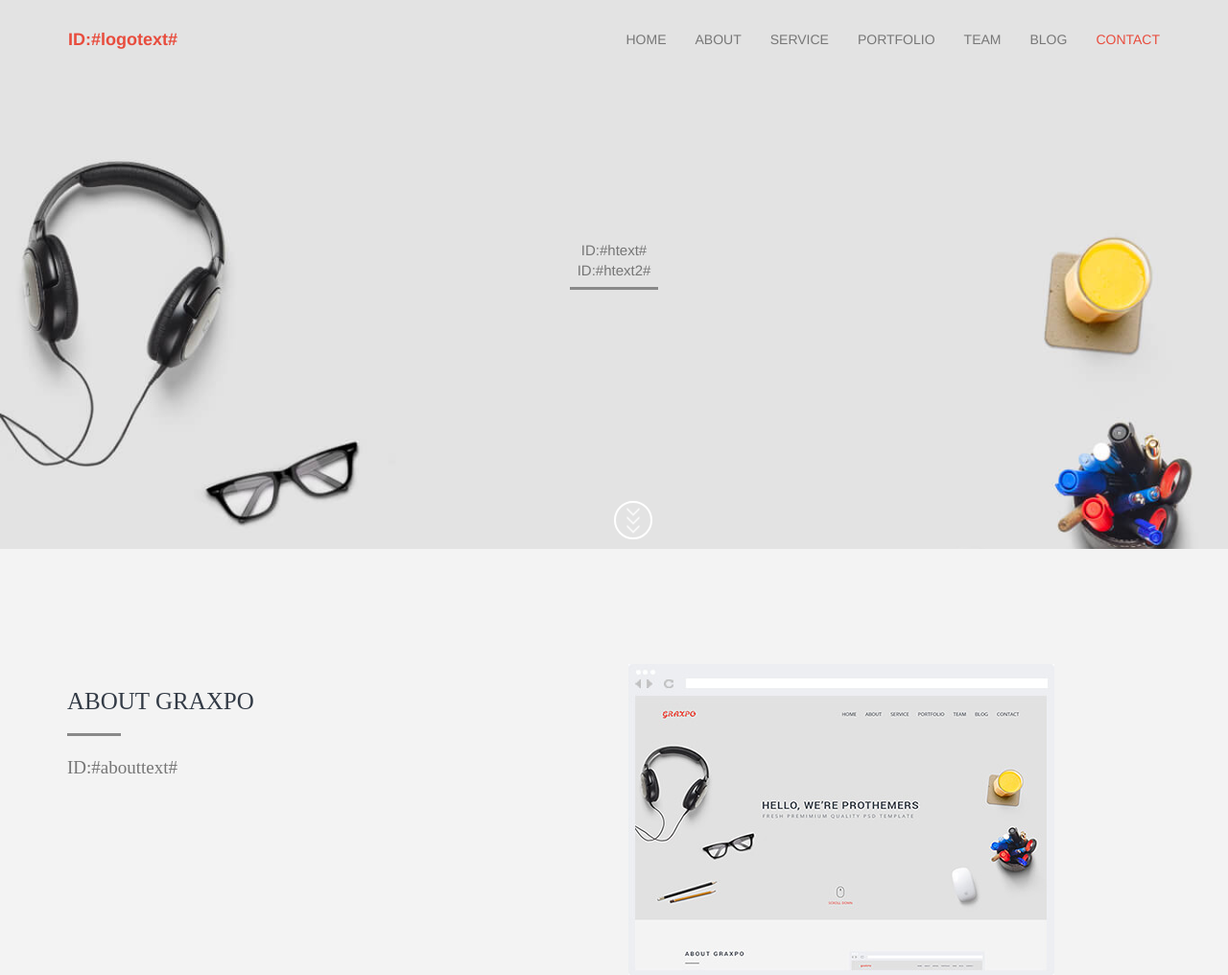
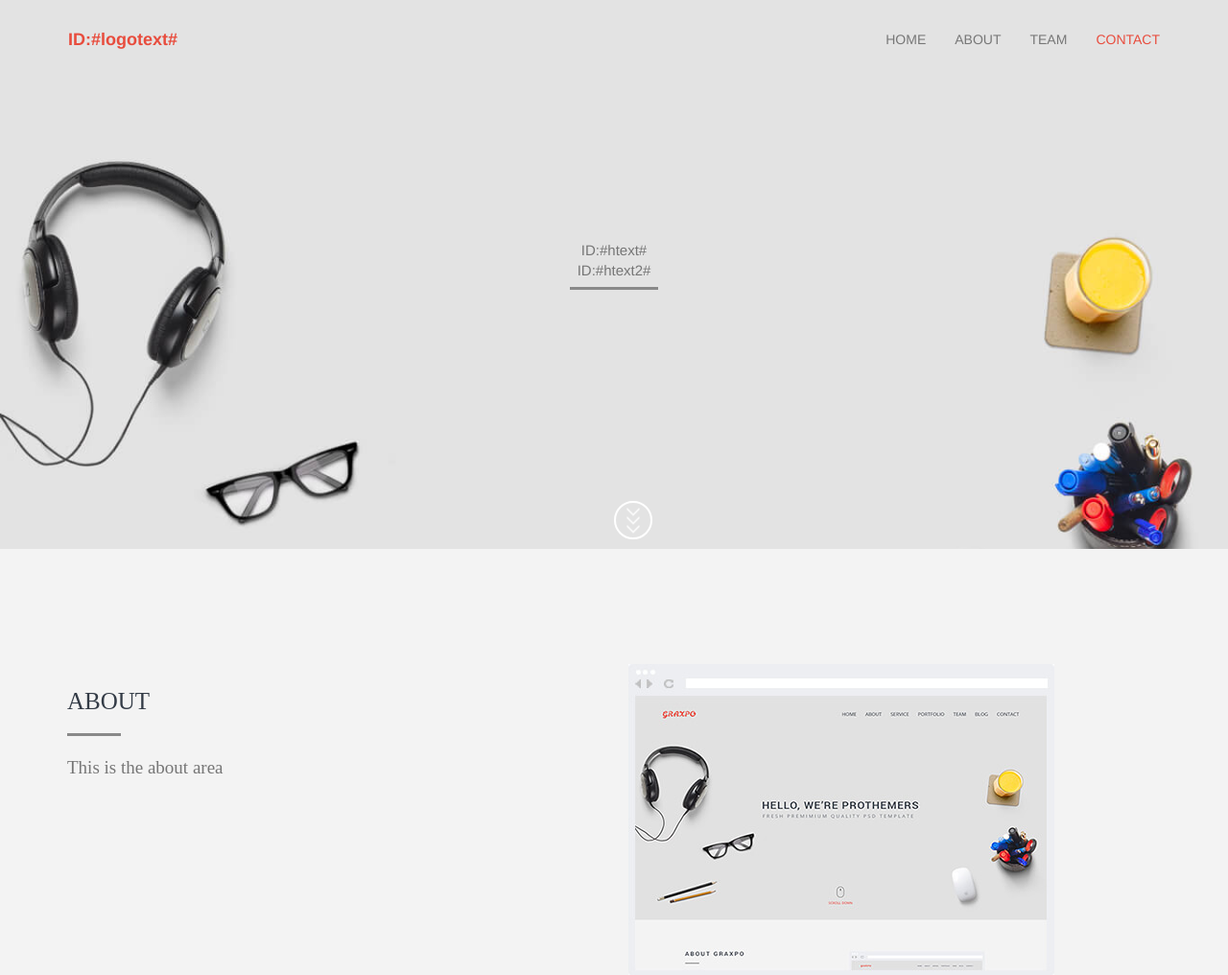
Before and after one commit to Harkishen-Singh/Static-Site-Generator, a Flask app: template templates/Graxpo/index.html in a window 1280 px wide. Shown: the top 1016 px of the page at 96% size. Run offline with Flask 2, Linux system fonts and the light colour scheme; the template is opened without the code that fills it, so the values that code supplies are empty; parts of the project's set-up code (start-up, migrations or seed data) failed here and were passed over; some libraries are stand-ins or nearby versions.

Commit message:
updated index.html content

```diff
--- a/templates/Graxpo/index.html
+++ b/templates/Graxpo/index.html
@@ -51,10 +51,8 @@
 						  <ul class="nav navbar-nav navbar-right">
 							<li class="active"><a href="#home">Home</a></li>
 							<li><a href="#abouts">ABOUT</a></li>
-							<li><a href="#service">Service</a></li>
-							<li><a href="#portfolio">Portfolio</a></li>
+
 							<li><a href="#team">Team</a></li>
-							<li><a href="#blog">Blog</a></li>
 							<li><a href="#contact">Contact</a></li>
 
 						  </ul>
@@ -102,9 +100,10 @@
 				<div class="main_abouts_content">
 					<div class="col-md-6 col-sm-6 col-xs-12">
 						<div class="single_abouts wow fadeInLeft" data-wow-duration="1s">
-							<h2>ABOUT GRAXPO</h2>
+							<h2>ABOUT</h2>
 							<div class="separetor2"></div>
-							<p> ID:#abouttext# </p>
+							<p> This is the about area
+  </p>
 
 						</div>
 					</div>
```
